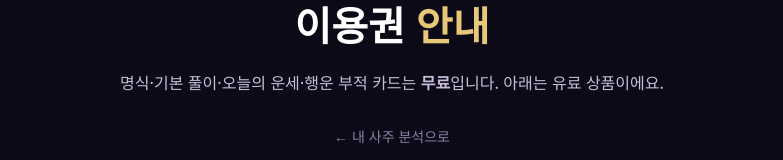
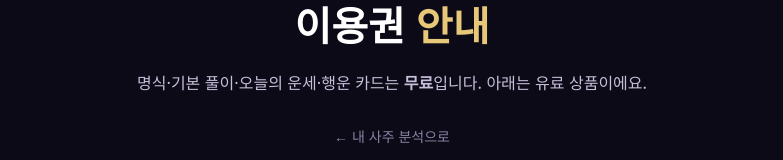
Before and after one commit to tlfwjsdlstod95-sys/saju, a Next.js app in the folder saju-app/: page /pricing in a window 1280 px wide. Shown: the part 160-320 px from the top of the page, without its empty margins (248-1031 px from the left). Built offline with nearby package versions, Linux system fonts and the light colour scheme; no server answers.

Commit message:
copy: 행운 부적 카드 → 행운 카드

```diff
--- a/saju-app/app/pricing/page.tsx
+++ b/saju-app/app/pricing/page.tsx
@@ -35,7 +35,7 @@ export default function Pricing() {
       <div className="hero" style={{ paddingTop: 40 }}>
         <div className="hero-kr">利用券</div>
         <h1 style={{ fontSize: 40 }}>이용권 <span>안내</span></h1>
-        <p>명식·기본 풀이·오늘의 운세·행운 부적 카드는 <b>무료</b>입니다. 아래는 유료 상품이에요.</p>
+        <p>명식·기본 풀이·오늘의 운세·행운 카드는 <b>무료</b>입니다. 아래는 유료 상품이에요.</p>
         <Link href="/" className="backlink">← 내 사주 분석으로</Link>
       </div>
 
```
